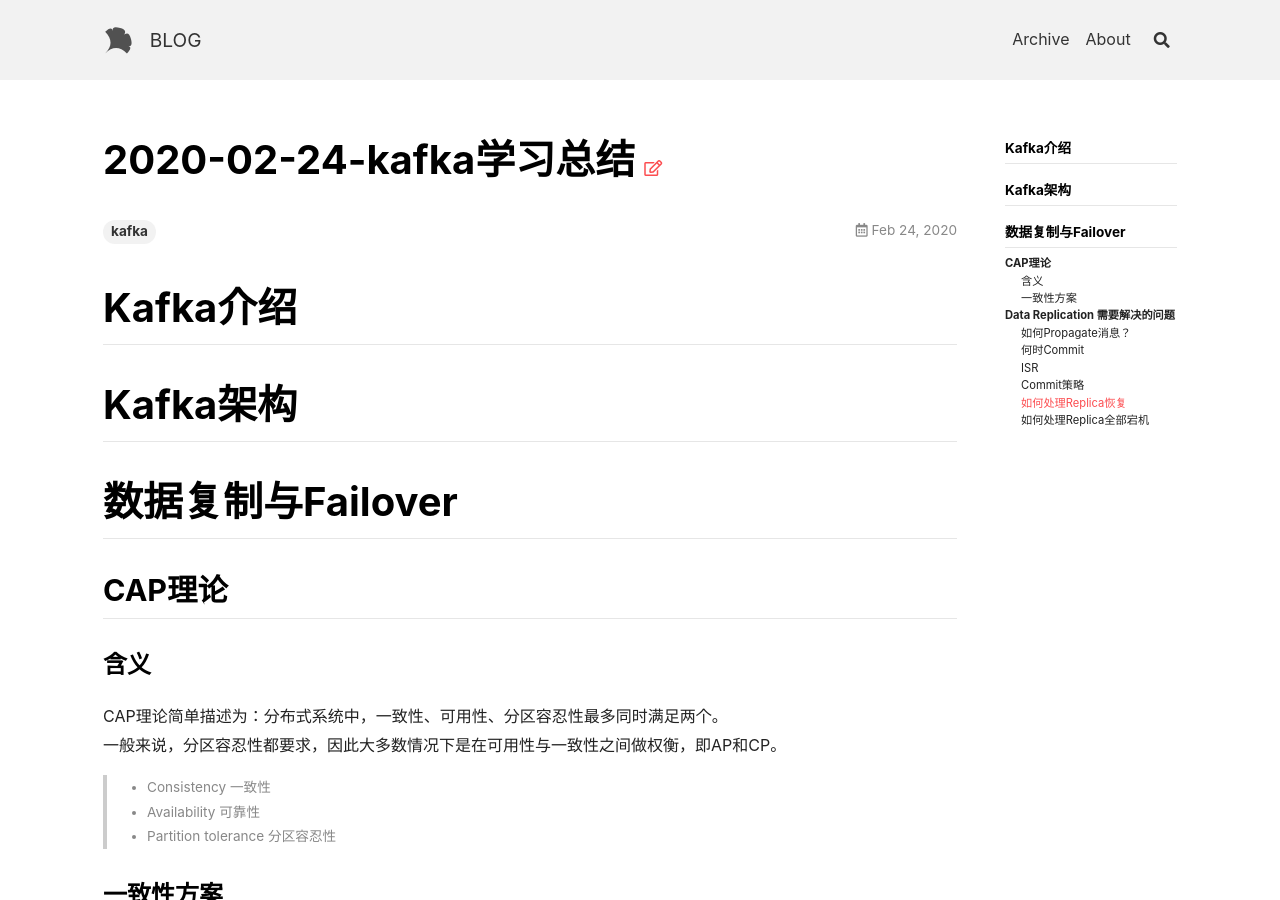
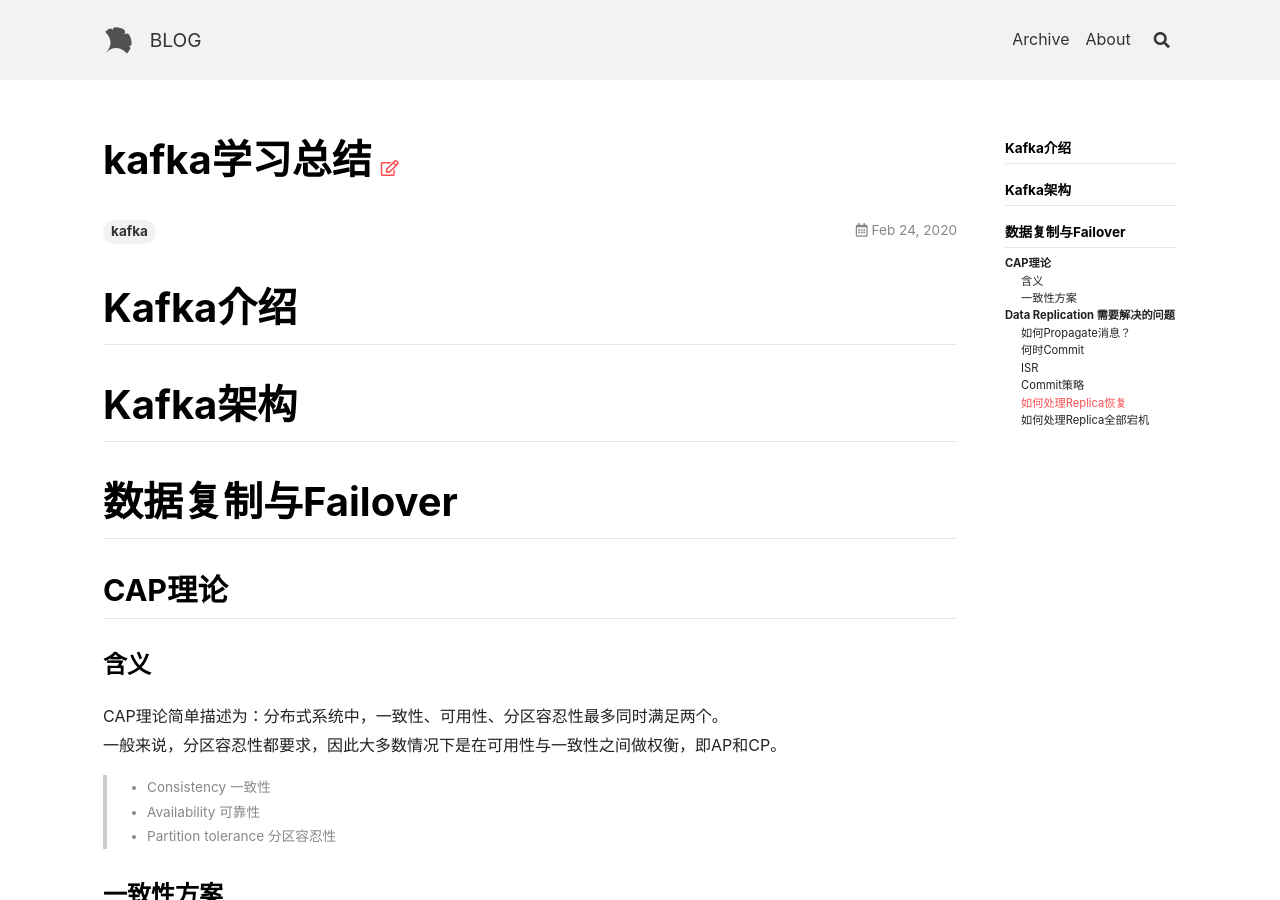
Before and after one commit to sureally/sureally.github.io, a Jekyll site: the page built from _posts/kafka/2020-02-24-kafka学习总结.md, in a window 1280 px wide and 900 px high. Built offline with Jekyll 4.4.1, drawn with Linux system fonts in a browser that asks for light colours; nearby versions of some CDN libraries.

```diff
--- a/_posts/kafka/2020-02-24-kafka学习总结.md
+++ b/_posts/kafka/2020-02-24-kafka学习总结.md
@@ -1,6 +1,6 @@
 ---
 layout: article
-title: 2020-02-24-kafka学习总结
+title: kafka学习总结
 date: 2020/2/24 06:24
 categories: kafka
 tags: kafka
```
